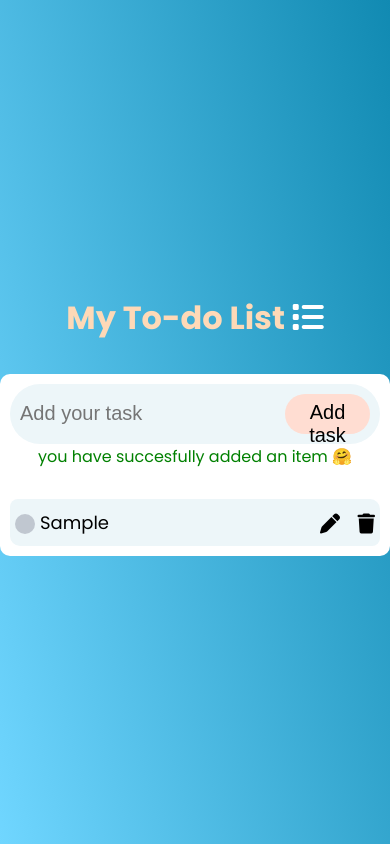
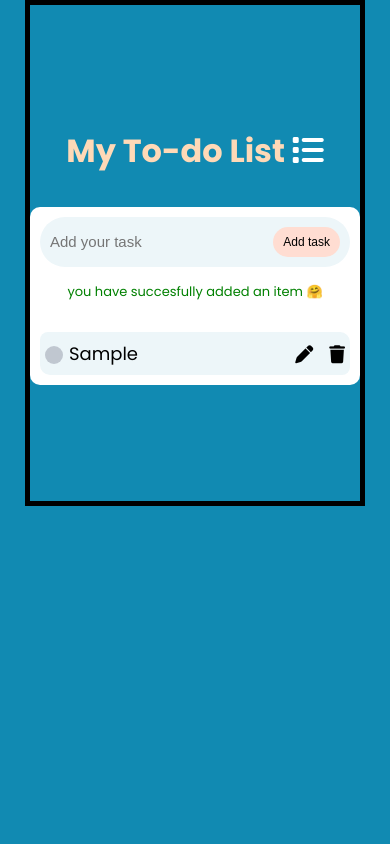
Before and after one commit to sorleuCode/To-do-List, a plain HTML site: page index.html in a window 390 px wide. Both pictures are taken after typing "Sample" into the empty fields and a click on the button "Add task". Drawn offline with Linux system fonts and the light colour scheme; files whose address does not match are found by name.

Commit message:
other commit

```diff
--- a/script.js
+++ b/script.js
@@ -11,7 +11,8 @@ const addTask = () => {
         alert("Please add your task!")
 
         // this notification shows add tasks
-        notification.innerText = "Add task 🤔!"
+        notification.innerText = "Enter your task 🤔!";
+        notification.style.color = "red";
     }
     else {
         if(addTaskBtn.innerText !== "Add task") {
@@ -50,7 +51,7 @@ const deleteOrUpdateTask = (e) => {
         e.target.classList.toggle("checked")
 
         // this shows a task is completed
-        notification.innerText = `The task "${e.target.innerText}" is completed`
+        notification.innerText = `You just completed the task "${e.target.innerText}"`
         notification.style.color = "darkgreen";
 
         saveData();
--- a/style.css
+++ b/style.css
@@ -75,10 +75,12 @@ h1 .fa-list {
 #notification {
     text-align: center;
     color: #118ab2;
+    margin-top: 15px;
 }
 
 .listItems {
     margin-top: 30px;
+    position: relative;
 }
 
 .listItems li {
@@ -140,3 +142,113 @@ h1 .fa-list {
     cursor: pointer;
 
 }
+
+
+
+@media screen and (max-width: 593px) {
+    .parentContainer {
+        width: 400px;
+        border: 5px solid black;
+
+    }
+
+}
+
+@media screen and (max-width: 486px) {
+
+    .inputContainer input::placeholder {
+        font-size: 15px;
+    }
+
+    .inputContainer button {
+        font-size: 15px;
+        padding: 7px;
+        border-radius: 18px;
+    }
+
+    .inputContainer input {
+        font-size: 15px;
+    }
+
+    .inputContainer {
+        border-radius: 30px;
+        height: 50px;
+        padding: 10px;
+    }
+
+    .parentContainer {
+        width: 370px;
+        min-height: 60vh;
+
+    }
+
+    .listItems {
+        font-size: 15px;
+    }
+
+    .listItems li::before {
+        width: 18px;
+        height: 18px;
+        margin-top: 1px;
+
+    }
+
+    #notification {
+        font-size: 13px;
+    }
+
+
+    body {
+        background: #118ab2
+
+    }
+
+    .listItems li span {
+        gap: 1rem;
+        font-size: 18px;
+        margin-top: 6px;
+
+    }
+
+    .listItems  li{
+        padding: 8px 6px 8px 29px;
+
+
+    }
+}
+
+
+@media screen and (max-width: 400px) {
+    .parentContainer {
+        width: 340px;
+    }
+
+    .inputContainer button {
+        font-size: 12px;
+        padding: 7px 10px;
+    }
+}
+
+@media screen and (max-width: 379px){
+    .parentContainer {
+        width: 320px;
+    }
+
+    .listItems  li {
+        font-size: 12px;
+    }
+
+    .listItems li::before {
+        width: 17px;
+        height: 17px;
+        margin-top: 0.2rem;
+        top: 5px;
+    }
+}
+
+@media screen and (max-width: 345px) {
+    .parentContainer {
+        width: 300px;
+        min-height: 50vh;
+    }
+}
```
